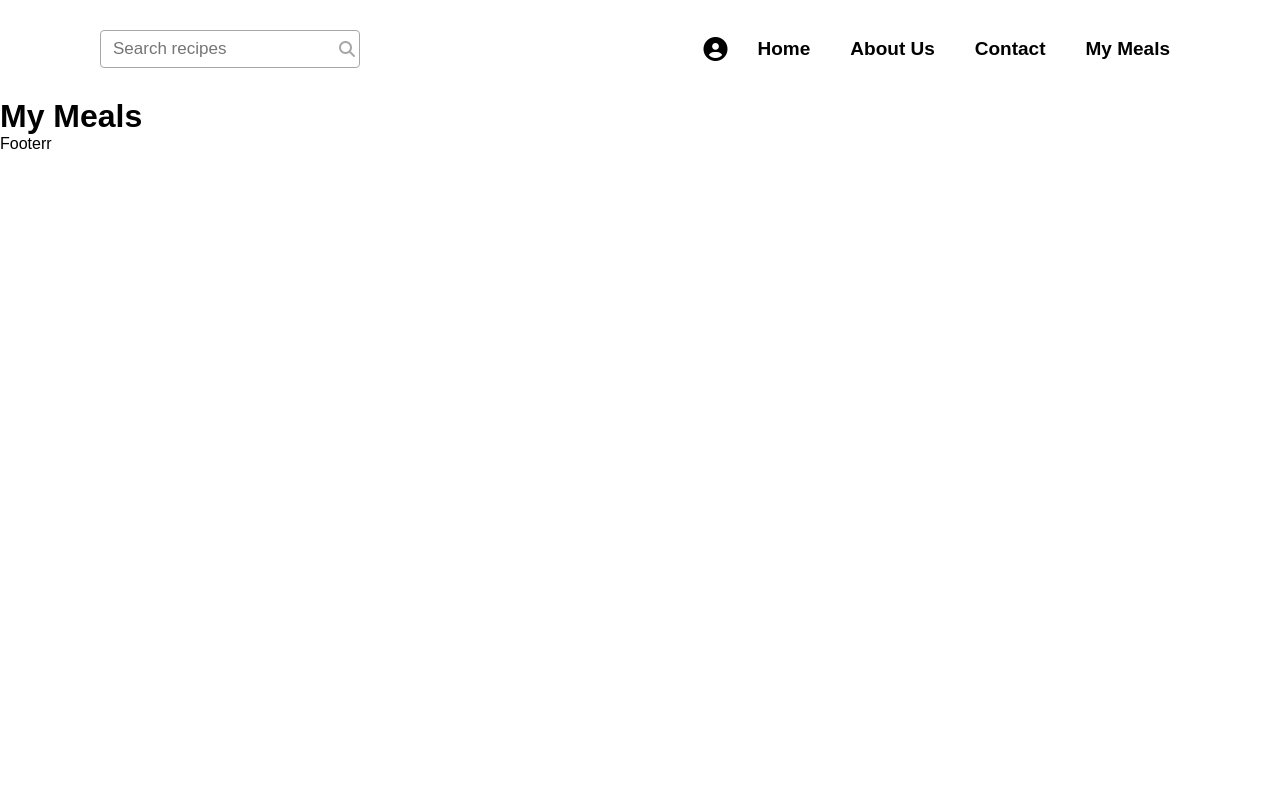
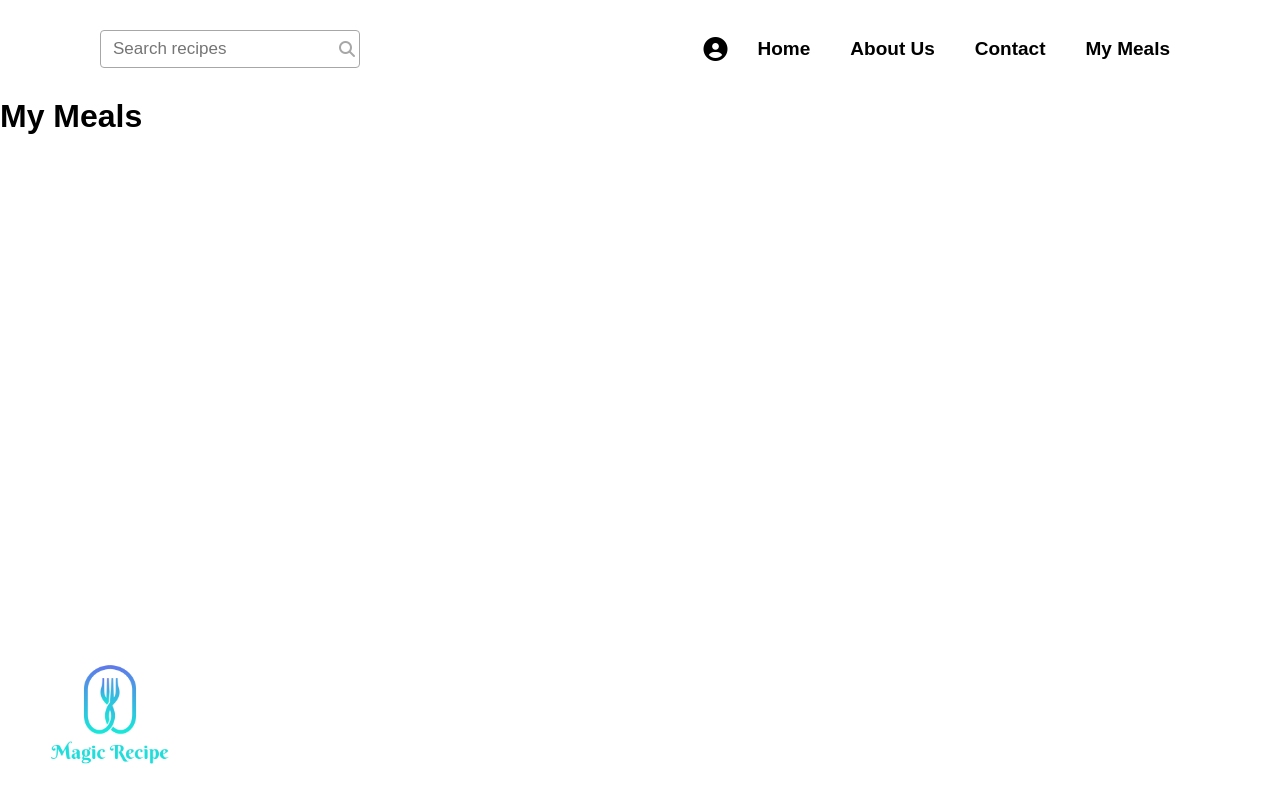
Before and after one commit to dusan233/food-recipes-zadatak, a React (Create React App) app: page /my-meals in a window 1280 px wide. Built offline with nearby package versions, Linux system fonts and the light colour scheme.

Commit message:
displaying logo inside footer

```diff
--- a/src/App.css
+++ b/src/App.css
@@ -3,6 +3,11 @@
   padding: 0px;
   box-sizing: border-box;
   font-family: sans-serif;
+}
+.App {
+  min-height: 100vh; /* will cover the 100% of viewport */
+  display: flex;
+  flex-direction: column;
 }
 
 /* header styling */
@@ -116,6 +121,25 @@
   font-weight: bold;
 }
 
+.footer {
+  margin-top: auto;
+}
+
+.footer__wrap {
+  display: flex;
+}
+.footer__logo {
+  flex: 1;
+}
+.footer__logo img {
+  display: block;
+  width: 220px;
+  height: 170px;
+}
+.footer__links {
+  flex: 1;
+}
+
 @media (max-width: 1155px) {
   .header {
     display: block;
--- a/src/App.js
+++ b/src/App.js
@@ -1,6 +1,7 @@
 import { Route, Switch } from "react-router-dom";
 import './App.css';
 import Header from './components/Header';
+import Footer from './components/Footer';
 
 function App() {
   return (
@@ -14,9 +15,7 @@ function App() {
         <Route path="/search" render={() => <h1>Search</h1> } />
         <Route path="/my-meals" render={() => <h1>My Meals</h1> } />
       </Switch>
-      <div className="footer">
-        Footerr
-      </div>
+      <Footer />
     </div>
   );
 }
--- /dev/null
+++ b/src/components/Footer.js
@@ -0,0 +1,18 @@
+import React from 'react'
+import logo from '../assets/logo.png';
+
+const Footer = () => {
+    return (
+        <div className="footer">
+            <div className="footer__wrap">
+                <div className="footer__logo">
+                    <img src={logo} alt="app logo"/>
+                </div>
+                <div className="footer__links"></div>
+            </div>
+            <div className="footer__copyright"></div>
+        </div>
+    )
+}
+
+export default Footer
```
